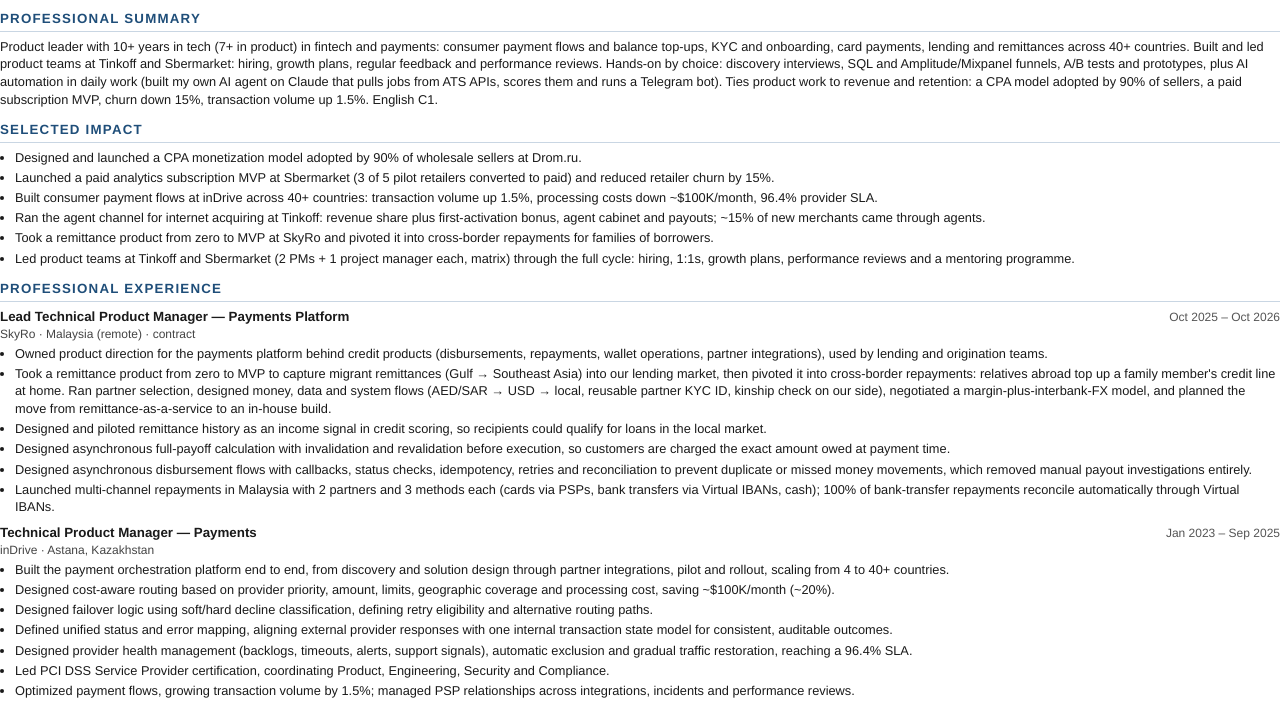
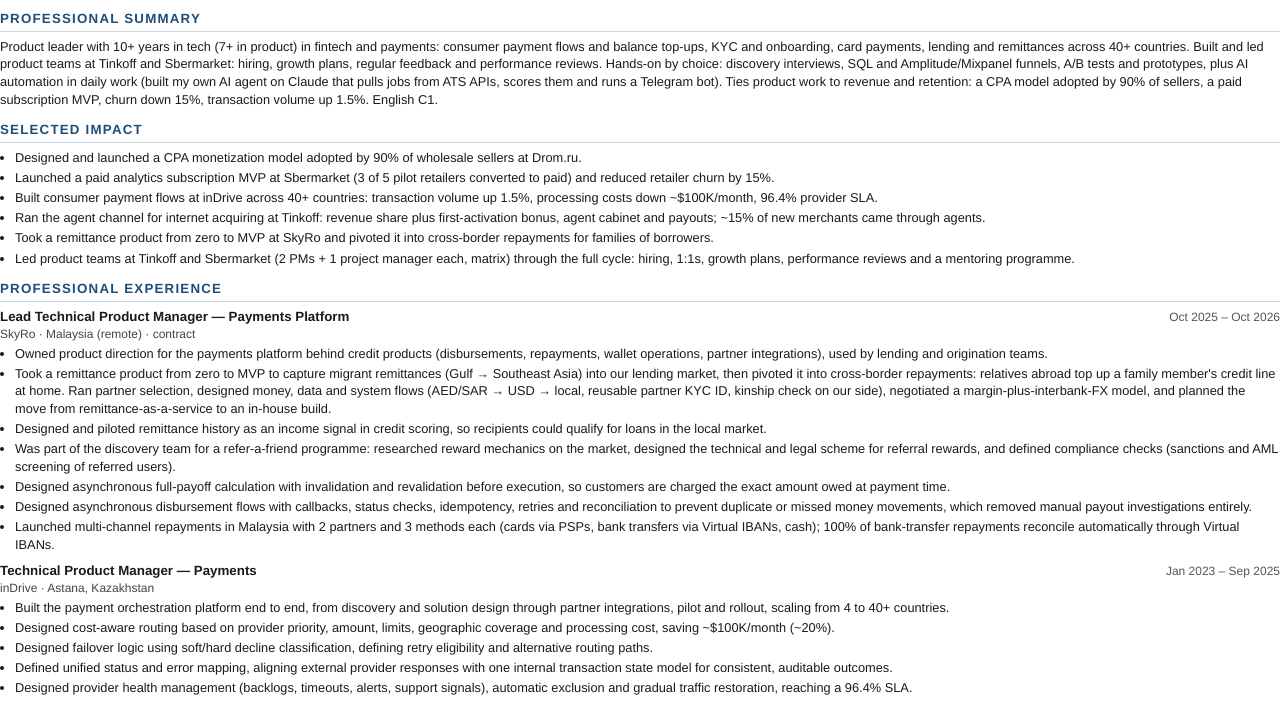
Before and after one commit to katedeys/job-scout, a plain HTML site: page tailored/cv_karta_head_of_product.html in a window 1280 px wide. Shown: the part 84-785 px from the top of the page. Drawn offline with Linux system fonts and the light colour scheme.

Commit message:
Karta CV: refer-a-friend discovery at SkyRo
Co-Authored-By: Claude Opus 5.5 <noreply@anthropic.com>

```diff
--- a/tailored/cv_karta_head_of_product.html
+++ b/tailored/cv_karta_head_of_product.html
@@ -52,6 +52,7 @@
     <li>Owned product direction for the payments platform behind credit products (disbursements, repayments, wallet operations, partner integrations), used by lending and origination teams.</li>
     <li>Took a remittance product from zero to MVP to capture migrant remittances (Gulf → Southeast Asia) into our lending market, then pivoted it into cross-border repayments: relatives abroad top up a family member's credit line at home. Ran partner selection, designed money, data and system flows (AED/SAR → USD → local, reusable partner KYC ID, kinship check on our side), negotiated a margin-plus-interbank-FX model, and planned the move from remittance-as-a-service to an in-house build.</li>
     <li>Designed and piloted remittance history as an income signal in credit scoring, so recipients could qualify for loans in the local market.</li>
+    <li>Was part of the discovery team for a refer-a-friend programme: researched reward mechanics on the market, designed the technical and legal scheme for referral rewards, and defined compliance checks (sanctions and AML screening of referred users).</li>
     <li>Designed asynchronous full-payoff calculation with invalidation and revalidation before execution, so customers are charged the exact amount owed at payment time.</li>
     <li>Designed asynchronous disbursement flows with callbacks, status checks, idempotency, retries and reconciliation to prevent duplicate or missed money movements, which removed manual payout investigations entirely.</li>
     <li>Launched multi-channel repayments in Malaysia with 2 partners and 3 methods each (cards via PSPs, bank transfers via Virtual IBANs, cash); 100% of bank-transfer repayments reconcile automatically through Virtual IBANs.</li>
```
Also changed, not shown: 3 other files.
